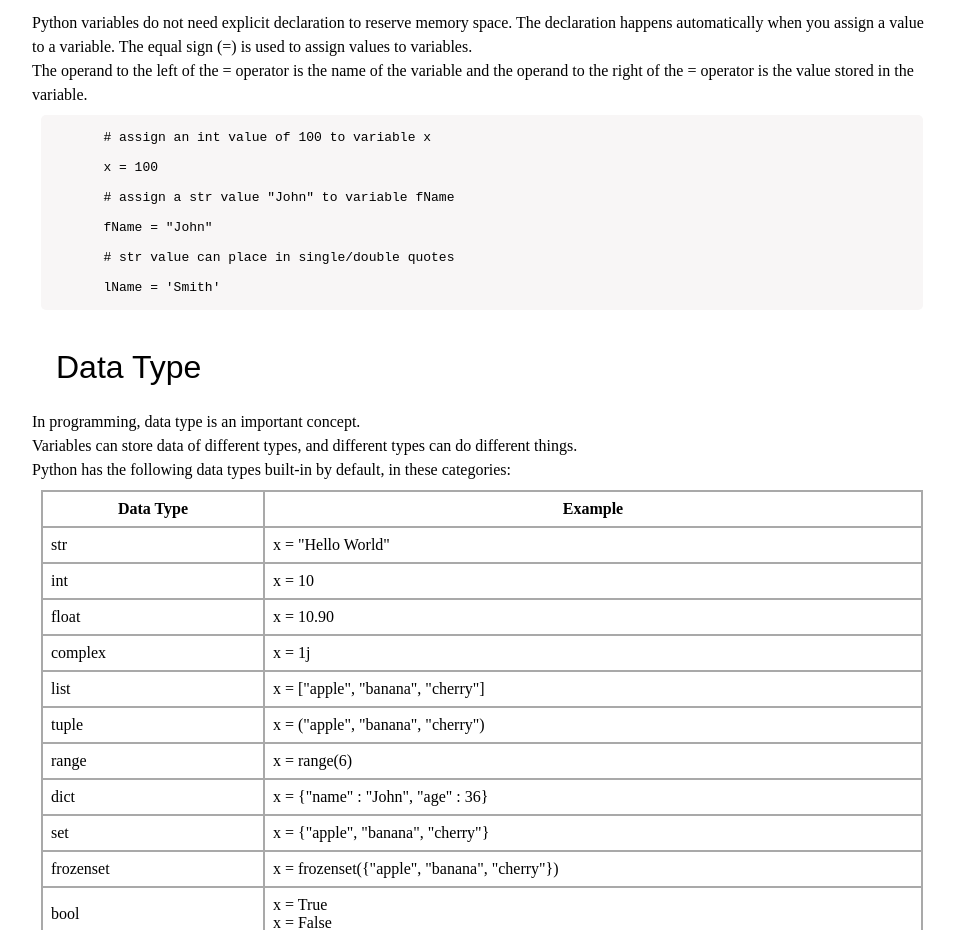
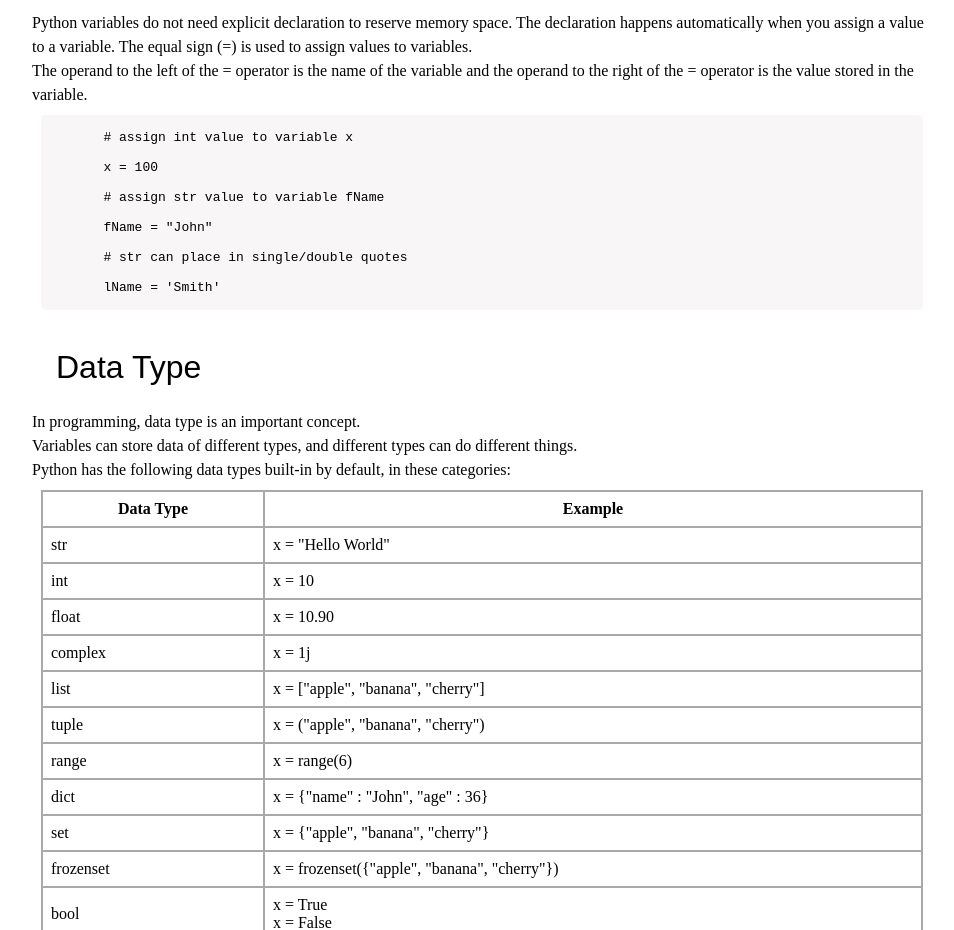
Before and after one commit to YKT21/Technical-Documentation-Page, a plain HTML site: page index.html in a window 1280 px wide. Shown: the part 1080-2010 px from the top of the page, without its empty margins (308-1262 px from the left). Drawn offline with Linux system fonts and the light colour scheme.

Commit message:
Update index.html

```diff
--- a/index.html
+++ b/index.html
@@ -79,11 +79,11 @@
             </p>
         <div>
         <pre><code>
-        # assign an int value of 100 to variable x <br>
+        # assign int value to variable x<br>
         x = 100  <br>
-        # assign a str value "John" to variable fName<br>
+        # assign str value to variable fName<br>
         fName = "John" <br>
-        # str value can place in single/double quotes <br>
+        # str can place in single/double quotes<br>
         lName = 'Smith'
         </code></pre>
         </div>
```
